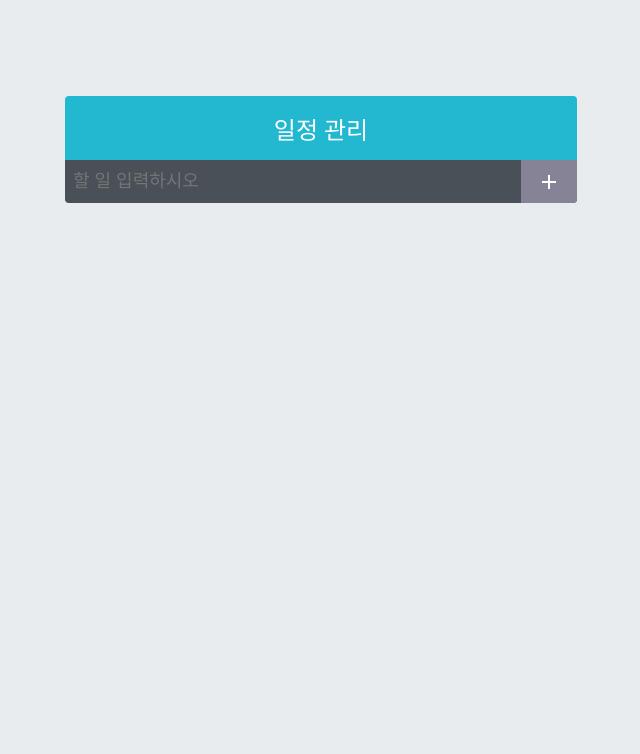
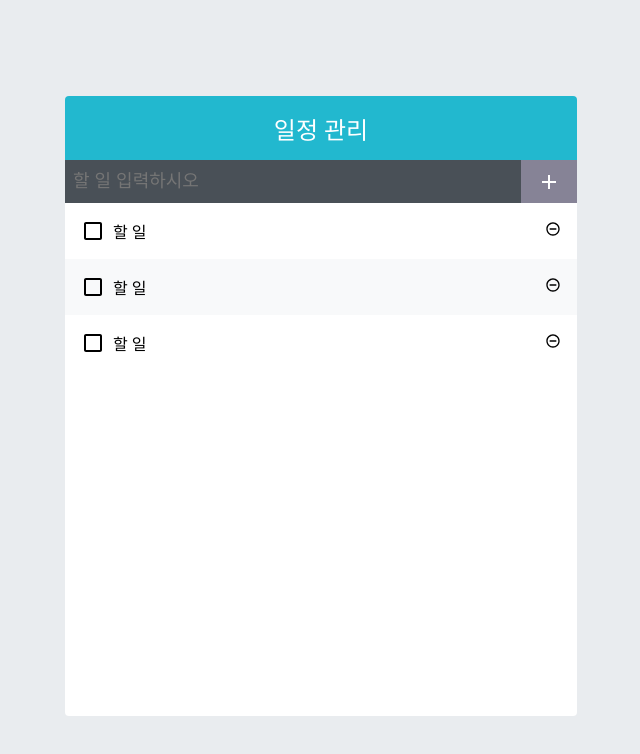
Before and after one commit to momomingzhi/TodoTemplate, a React (Create React App) app: page / in a window 1280 px wide. Shown: the top 754 px of the page, without its empty margins (319-959 px from the left). Built offline with nearby package versions, Linux system fonts and the light colour scheme.

Commit message:
TodoList 만들기

```diff
--- a/src/App.js
+++ b/src/App.js
@@ -3,9 +3,11 @@ import logo from './logo.svg';
 import './App.css';
 import TodoTemplate from './components/TodoTemplate'
 import TodoInsert from './components/TodoInsert'
+import TodoList from './components/TodoLists'
 const App = ()=>{
   return( <TodoTemplate>
             <TodoInsert />
+            <TodoList />
           </TodoTemplate>
   );
 };
--- /dev/null
+++ b/src/components/TodoList.scss
@@ -0,0 +1,5 @@
+.TodoList{
+    min-height: 320px;
+    min-height: 513px;
+    overflow-y: auto;
+}
--- /dev/null
+++ b/src/components/TodoListItem.js
@@ -0,0 +1,22 @@
+import React from 'react';
+import{
+    MdCheckBoxOutlineBlank,
+    MdCheckBox,
+    MdRemoveCircleOutline,
+} from 'react-icons/md';
+import './TodoListItem.scss'
+
+const TodoListItem=()=>{
+    return(
+        <div className="TodoListItem">
+            <div className='checkbox'>
+                <MdCheckBoxOutlineBlank />
+                <div className='text'>할 일</div>
+            </div>
+            <div className='remove'>
+                <MdRemoveCircleOutline />
+            </div>
+        </div>
+    );
+};
+export default TodoListItem;
--- /dev/null
+++ b/src/components/TodoListItem.scss
@@ -0,0 +1,42 @@
+.TodoListItem{
+    padding: 1rem;
+    display: flex;
+    align-items: center;
+    &:nth-child(even){
+        background: #f8f9fa;
+    }
+    .checkbox{
+        cursor: pointer;
+        flex:1;
+        display:flex;
+        align-items: center;
+        svg{
+            font-size: 1.5rem;
+        }
+        .text{
+            margin-left: 0.5rem;
+        }
+        &.checked{
+            svg{
+                color:#22b8cf;
+            }
+            .text{
+                color:#adb5bd;
+                text-decoration: line-through;
+            }
+        }
+        .remove{
+            display:flex;
+            align-items: center;
+            font-size: 1.5rem;
+            color:#ff6b6b;
+            cursor: pointer;
+            &:hover{
+                color: #ff8787;
+            }
+        }
+        & + &{
+            border-top: 1px solid #dee2e6;
+        }
+    }
+}
--- /dev/null
+++ b/src/components/TodoLists.js
@@ -0,0 +1,15 @@
+import React from 'react';
+import TodoListItem from './TodoListItem';
+import './TodoList.scss';
+
+const TodoLists=()=>{
+    return(
+        <div className='TodoList'>
+            <TodoListItem />
+            <TodoListItem />
+            <TodoListItem />
+        </div>
+    );
+};
+
+export default TodoLists;
```
